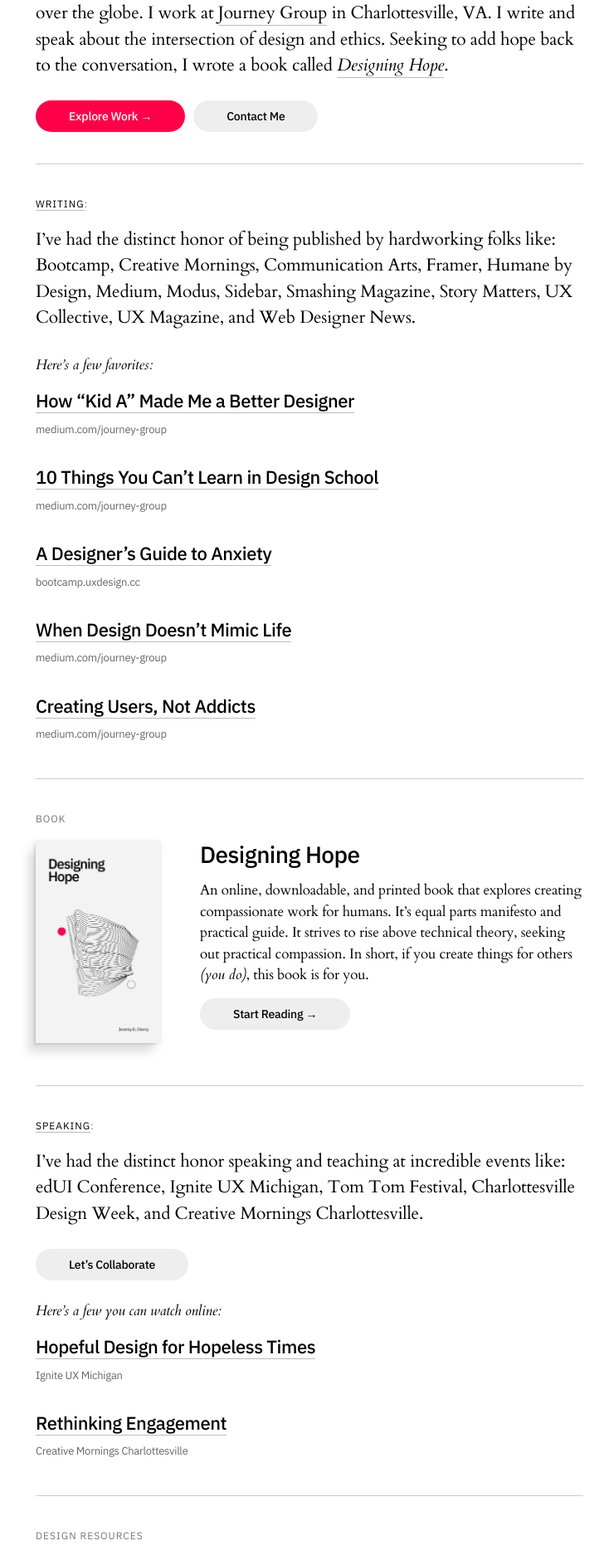
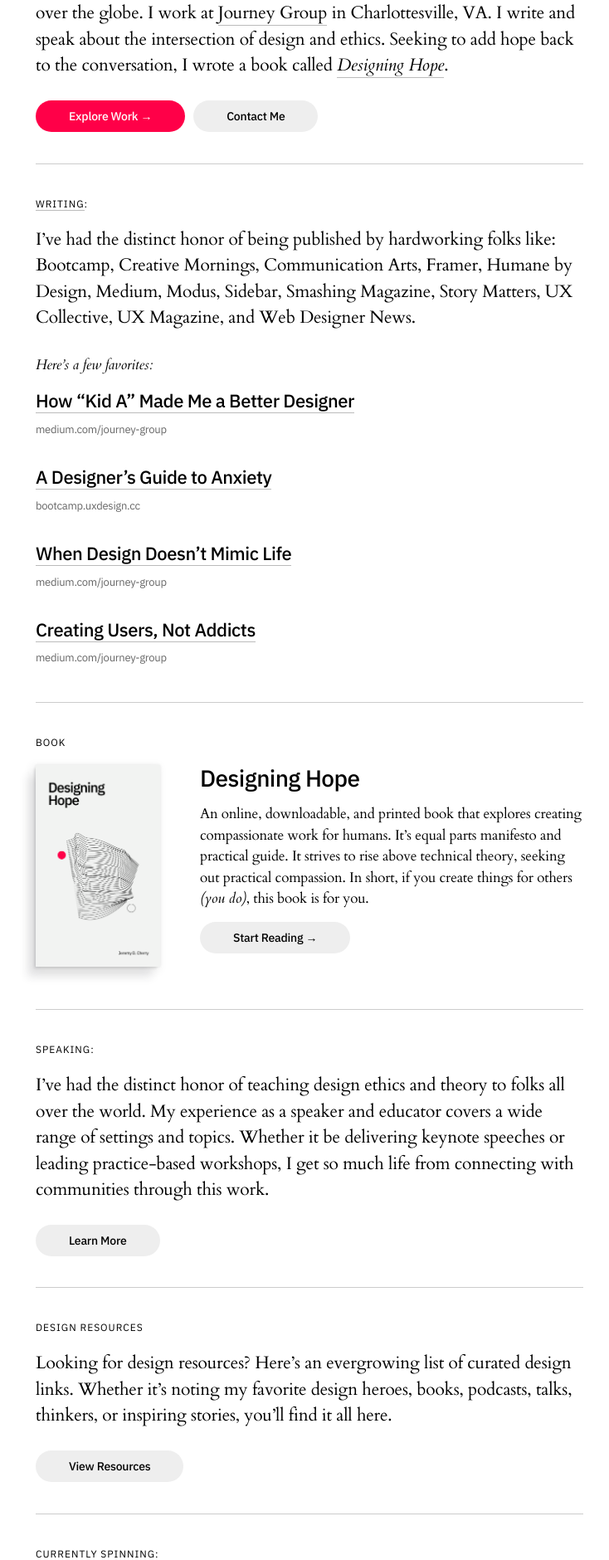
Before and after one commit to jeremydcherry/jeremydcherry.github.io, a Jekyll site: the page built from index.md, in a window 1280 px wide. Shown: the part 525-2405 px from the top of the page at 83% size, without its empty margins (417-1151 px from the left). Built offline with Jekyll 4.4.1, drawn with Linux system fonts in a browser that asks for light colours; some of the changed text lies outside the part shown.

Commit message:
Added Speaking page and updated copy

```diff
--- a/_sass/main.scss
+++ b/_sass/main.scss
@@ -102,6 +102,8 @@
   padding-left: 10px;
   font-family: "IBM Plex Sans", sans-serif;
   font-weight: 300;
+  font-size: 19px;
+  line-height: 1.75;
 }
 
 li p{
@@ -147,7 +149,7 @@
 }
 
 .main-wrapper{
-  color: #777;
+  color: #000;
 }
 
 .main-inner{
--- /dev/null
+++ b/content/speaking.md
@@ -0,0 +1,49 @@
+---
+layout: default
+title: Speaking
+permalink: /speaking
+---
+
+# Speaking
+
+### Teaching design ethics to humans
+
+---
+
+![Kendrick Lamar](/images/speaking-img.jpg)
+
+I’ve had the distinct honor of teaching design ethics and theory to folks all over the world. My experience as a speaker and educator covers a wide range of settings and topics. I’ve spoken to classrooms in public universities, community colleges, and even an international high school in Taiwan. I’ve had the privilege of speaking at numerous events and conferences like Tom Tom Festival, Ignite UX Michigan, edUI, and Creative Mornings. Finally, I’ve greatly enjoyed working with teams of fellow designers like the talented folks at Spotify, Willowtree, and VMDO Architects to find ways to incorporate ethics into professional communities. Whether it be delivering keynote speeches or leading practice-based workshops, I get so much life from connecting with others through this work.
+
+<a href="mailto:speaking@jeremydcherry.com" class="btn">Let's Collaborate</a><a href="" class="btn_secondary">Speaker Profile</a>
+
+---
+
+#### [Expertise](#expertise):
+
+My favorite topic to speak about is how hope impacts the work we create for other humans. I’m generally skeptical of big tech because of how it can treat humans like data points that solely impact profit margins. I also firmly believe that with emerging technology comes increased responsibility to designers on behalf of those engaging with their work. However, I’m confident that if designers learned to embrace humans with hope and lean into the complexity of working with others, we could change the products we create for the better.
+
+##### _Areas of Focus:_
+
+* Design Ethics
+* Hopeful Design
+* Service Design
+* Community Building
+* Mental Health
+* User Experience
+* Branding & Identity
+* Social Interaction
+* Design Principles
+* Humane Technology
+* Evaluating Trends
+
+---
+
+#### [Videos](#Videos):
+
+##### _Here's a few talks you can watch online:_
+
+### [Hopeful Design for Hopeless Times](https://www.youtube.com/watch?v=m6jV0ygv56Y)
+###### Ignite UX Michigan
+
+### [Rethinking Engagement](https://creativemornings.com/talks/jeremy-cherry/1)
+###### Creative Mornings Charlottesville
--- a/index.md
+++ b/index.md
@@ -20,9 +20,6 @@
 ##### _Here's a few favorites:_
 
 ### [How “Kid A” Made Me a Better Designer](https://medium.com/journey-group/how-kid-a-made-me-a-better-designer-7d0bc56892f6)
-###### medium.com/journey-group
-
-### [10 Things You Can’t Learn in Design School](https://medium.com/journey-group/10-things-you-cant-learn-in-design-school-7a70ec63550c)
 ###### medium.com/journey-group
 
 ### [A Designer’s Guide to Anxiety](https://bootcamp.uxdesign.cc/a-designers-guide-to-anxiety-6da57ffe3c12)
@@ -51,26 +48,17 @@
 
 ---
 
-#### [Speaking](#speaking):
+#### Speaking:
 
-I’ve had the distinct honor speaking and teaching at incredible events like: edUI Conference, Ignite UX Michigan, Tom Tom Festival, Charlottesville Design Week, and Creative Mornings Charlottesville.
+I’ve had the distinct honor of teaching design ethics and theory to folks all over the world. My experience as a speaker and educator covers a wide range of settings and topics. Whether it be delivering keynote speeches or leading practice-based workshops, I get so much life from connecting with communities through this work.
 
-<a href="mailto:speaking@jeremydcherry.com" class="btn_secondary">Let's Collaborate</a>
-##### _Here's a few you can watch online:_
-
-### [Hopeful Design for Hopeless Times](https://www.youtube.com/watch?v=m6jV0ygv56Y)
-###### Ignite UX Michigan
-
-### [Rethinking Engagement](https://creativemornings.com/talks/jeremy-cherry/1)
-###### Creative Mornings Charlottesville
+<a href="/speaking" class="btn_secondary">Learn More</a>
 
 ---
 
 #### Design Resources
 
-Looking for design resources? Here's an evergrowing list of curated design links. Whether it's noting my favorite design heroes, books, podcasts, talks, thinkers, or inspiring stories...
-
-##### _You'll find it all here:_
+Looking for design resources? Here's an evergrowing list of curated design links. Whether it's noting my favorite design heroes, books, podcasts, talks, thinkers, or inspiring stories, you'll find it all here.
 
 <a href="/resources" class="btn_secondary">View Resources</a>
 
@@ -78,9 +66,7 @@
 
 #### [Currently Spinning](#currently-spinning):
 
-The only thing I love more than lists of design links are lists of music links. Whether it’s annually ranking my favorite records, diving into legendary discographies, or curating mixes as an excuse to create album art...
-
-##### _You may find something of interest below:_
+The only thing I love more than lists of design links are lists of music links. Whether it’s annually ranking my favorite records, diving into legendary discographies, or curating mixes as an excuse to create album art, you may find something of interest below.
 
 ### [My Annual Top Twenty-Five Records](/25)
 ###### jeremydcherry.com/25
```
Also changed, not shown: images/speaking-img.jpg (added), 2 other files.
